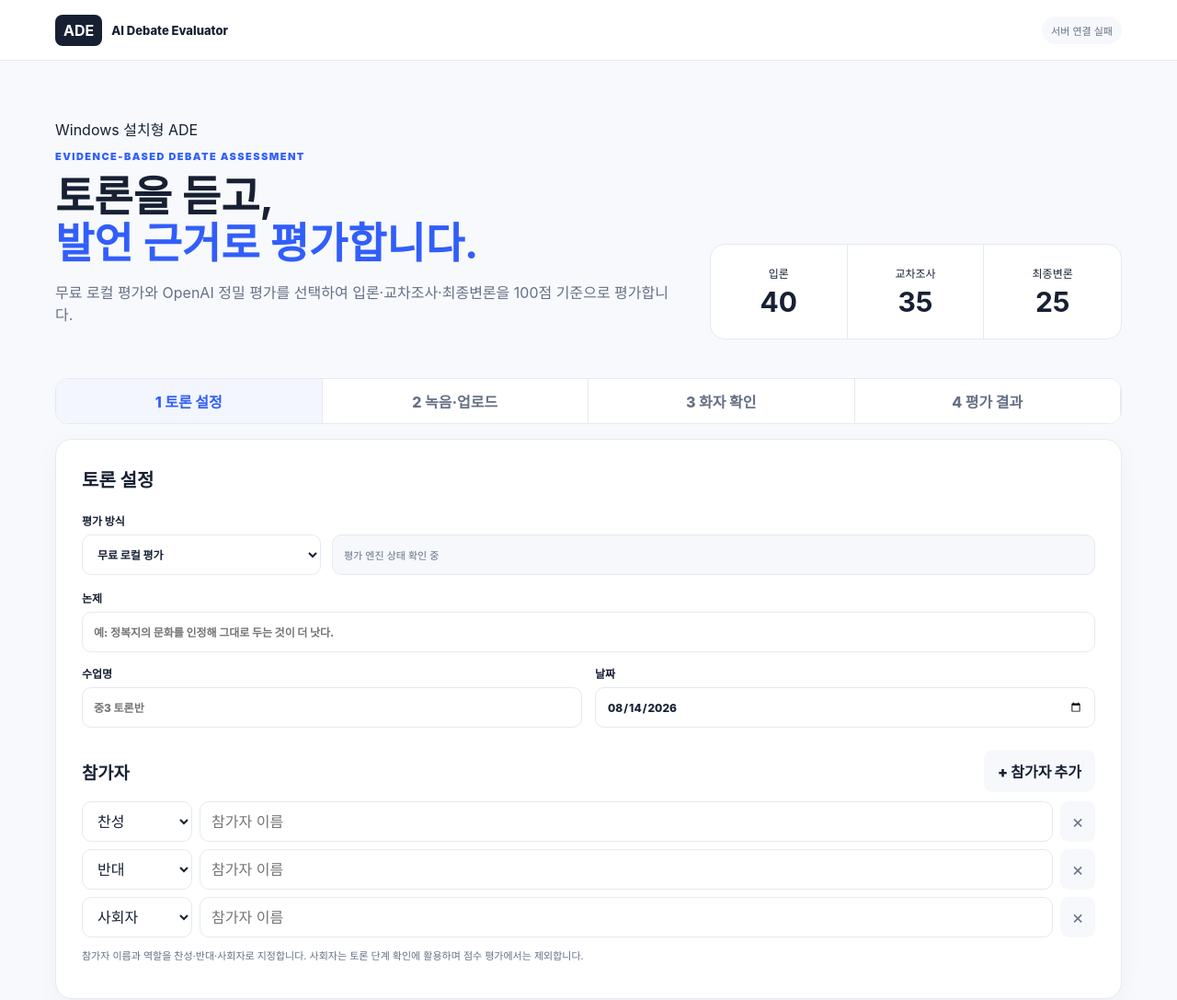
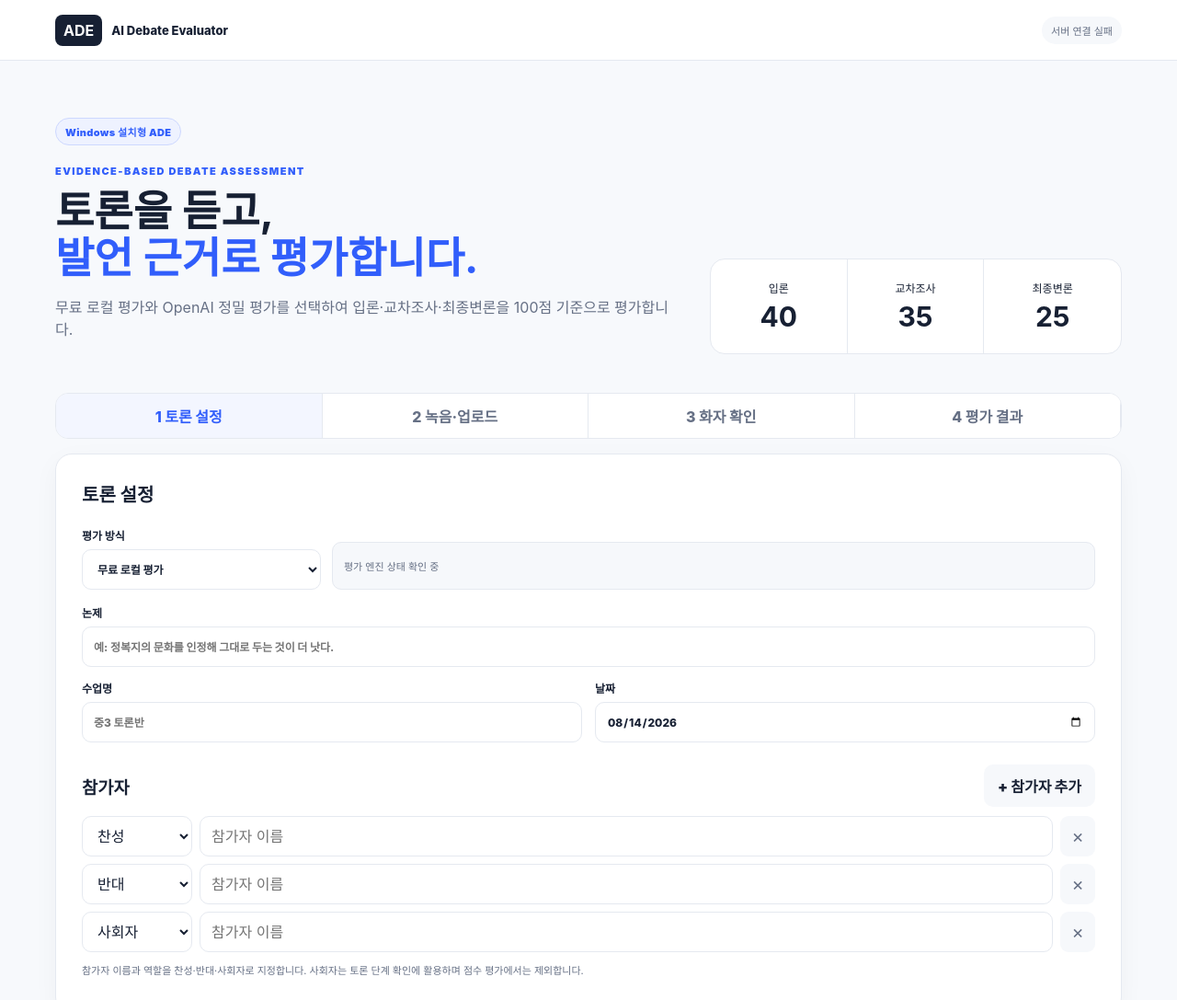
Before and after one commit to trier442/ade, an Electron app: page public/index.html in a window 1280 px wide. Shown: the top 1087 px of the page at 92% size. Drawn offline with Linux system fonts and the light colour scheme; no server answers.

Commit message:
Load desktop-specific ADE styles

```diff
--- a/public/index.html
+++ b/public/index.html
@@ -5,6 +5,7 @@
   <meta name="viewport" content="width=device-width,initial-scale=1">
   <title>ADE | AI 토론 평가기</title>
   <link rel="stylesheet" href="/styles.css">
+  <link rel="stylesheet" href="/desktop.css">
 </head>
 <body>
 <header>
```
